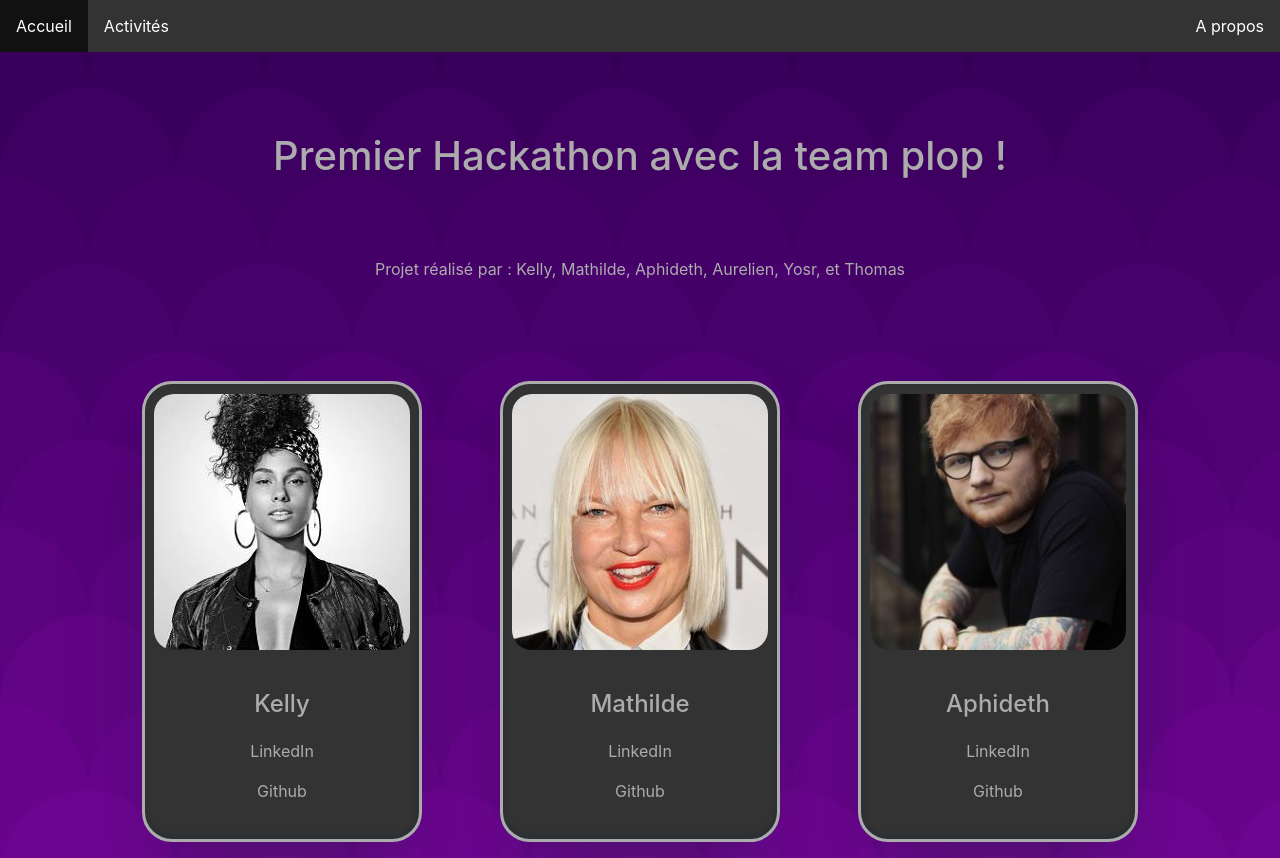
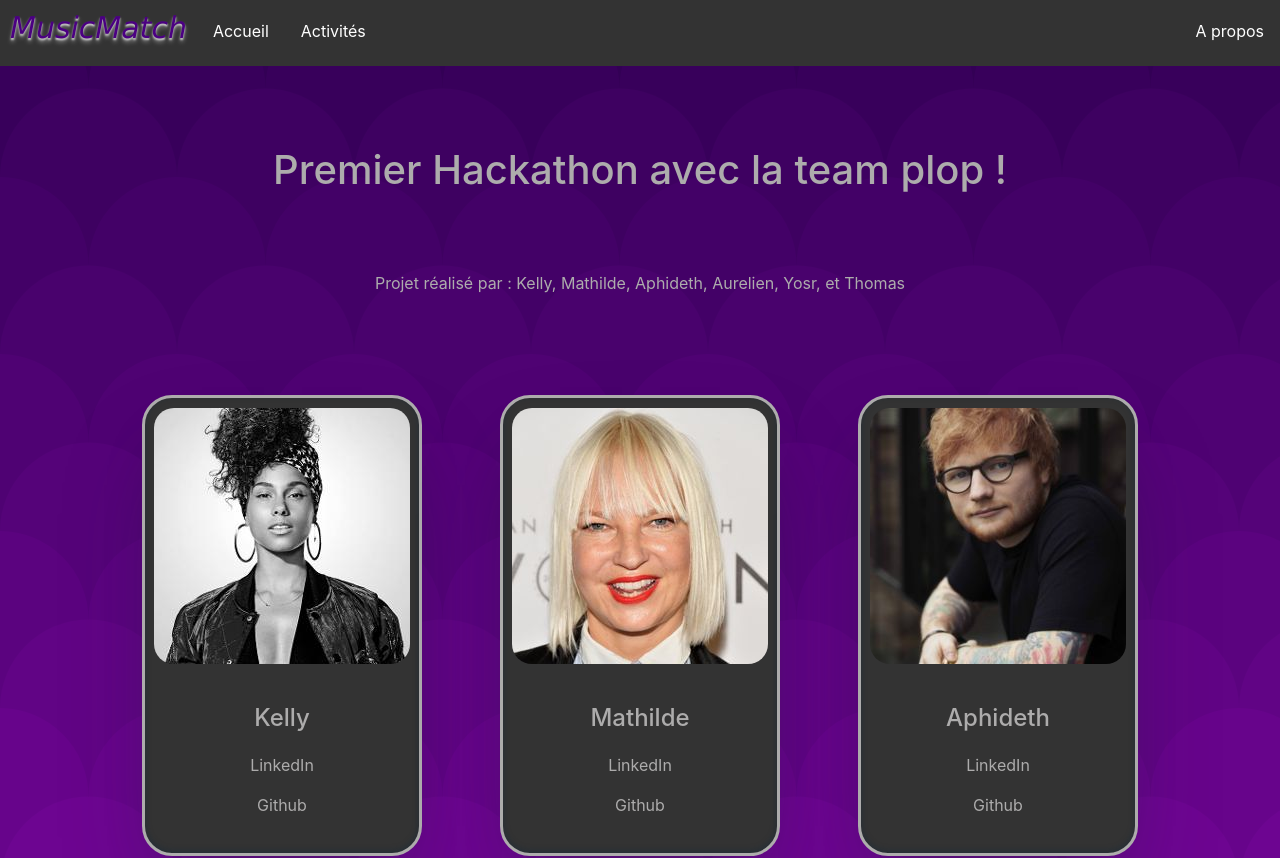
Before and after one commit to ThomasFr45/Hackathon1, a React (Create React App) app: page /about in a window 1280 px wide. Shown: the top 858 px of the page. Built offline with nearby package versions, Linux system fonts and the light colour scheme.

Commit message:
add logo MusicMatch with css

```diff
--- a/src/App.css
+++ b/src/App.css
@@ -5,6 +5,16 @@ body {
   background-size: contain;
   color: rgb(173, 172, 172);
   text-align: center;
+}
+
+.musicMatch{
+padding-left: 10px;
+padding-right: 10px;
+  font-family:Verdana, Geneva, Tahoma, sans-serif;
+font-style: italic;
+font-size: 30px;
+color:indigo;
+text-shadow: 0px 4px 4px grey,  0px 2px 2px white;
 }
 
 .page-container {
@@ -18,12 +28,14 @@ body {
   min-height: 100vh;
 }
 
+
 ul {
   list-style-type: none;
   margin: 0;
   padding: 0;
   overflow: hidden;
   background-color: #333;
+  padding-top: 5px;
 }
 
 li {
@@ -49,6 +61,7 @@ a:hover {
   background-color: #111;
   text-decoration: none;
   color: white;
+  border-radius: 60%;
 }
 
 li a:hover {
--- a/src/components/Navbar.jsx
+++ b/src/components/Navbar.jsx
@@ -2,9 +2,11 @@ import React from "react";
 import { Link } from "react-router-dom";
 
 const Navbar = () => {
+
   return (
     <nav>
       <ul>
+      <li ><p className='musicMatch'>MusicMatch  </p></li>
         <li>
           <Link to="/">Accueil</Link>
         </li>
```
